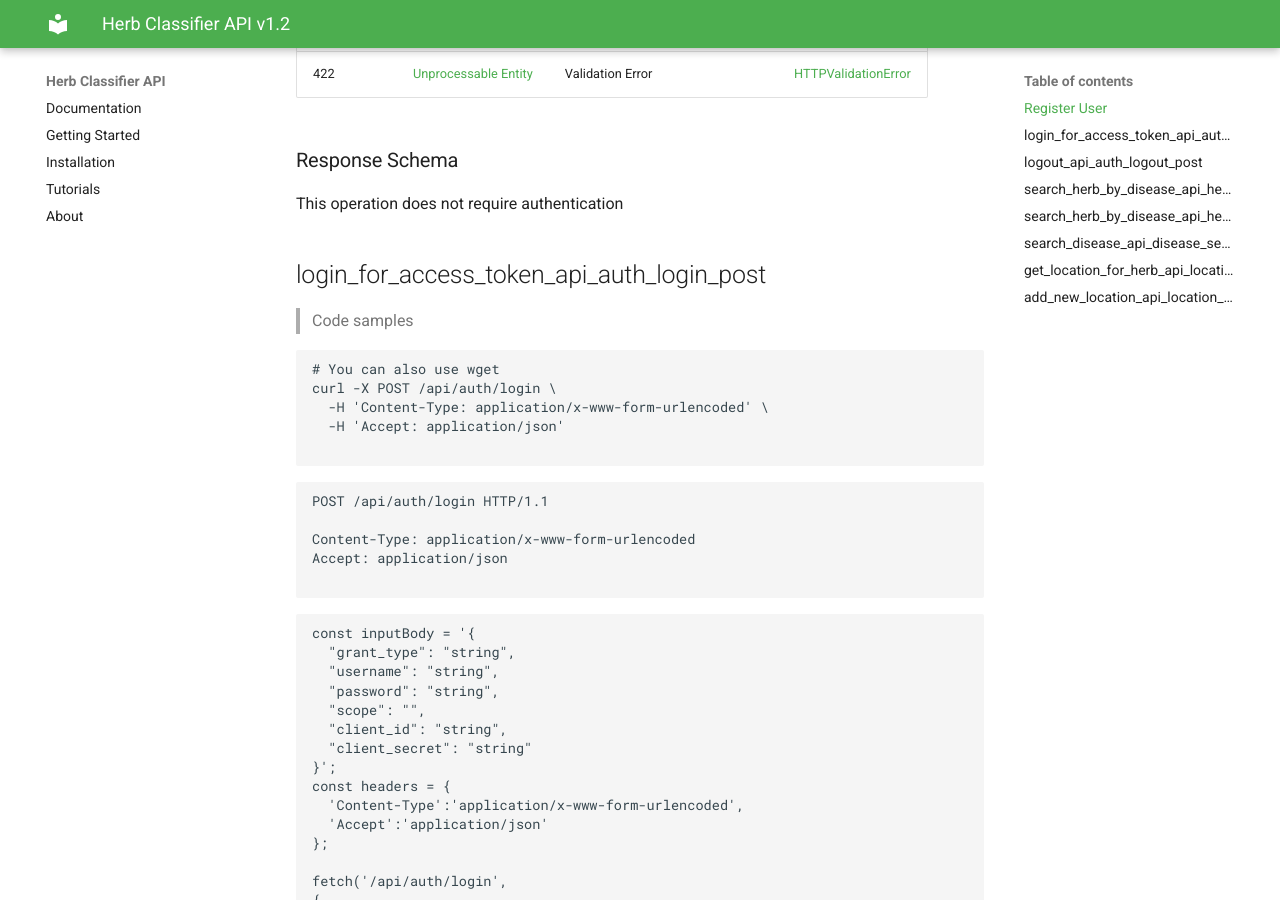
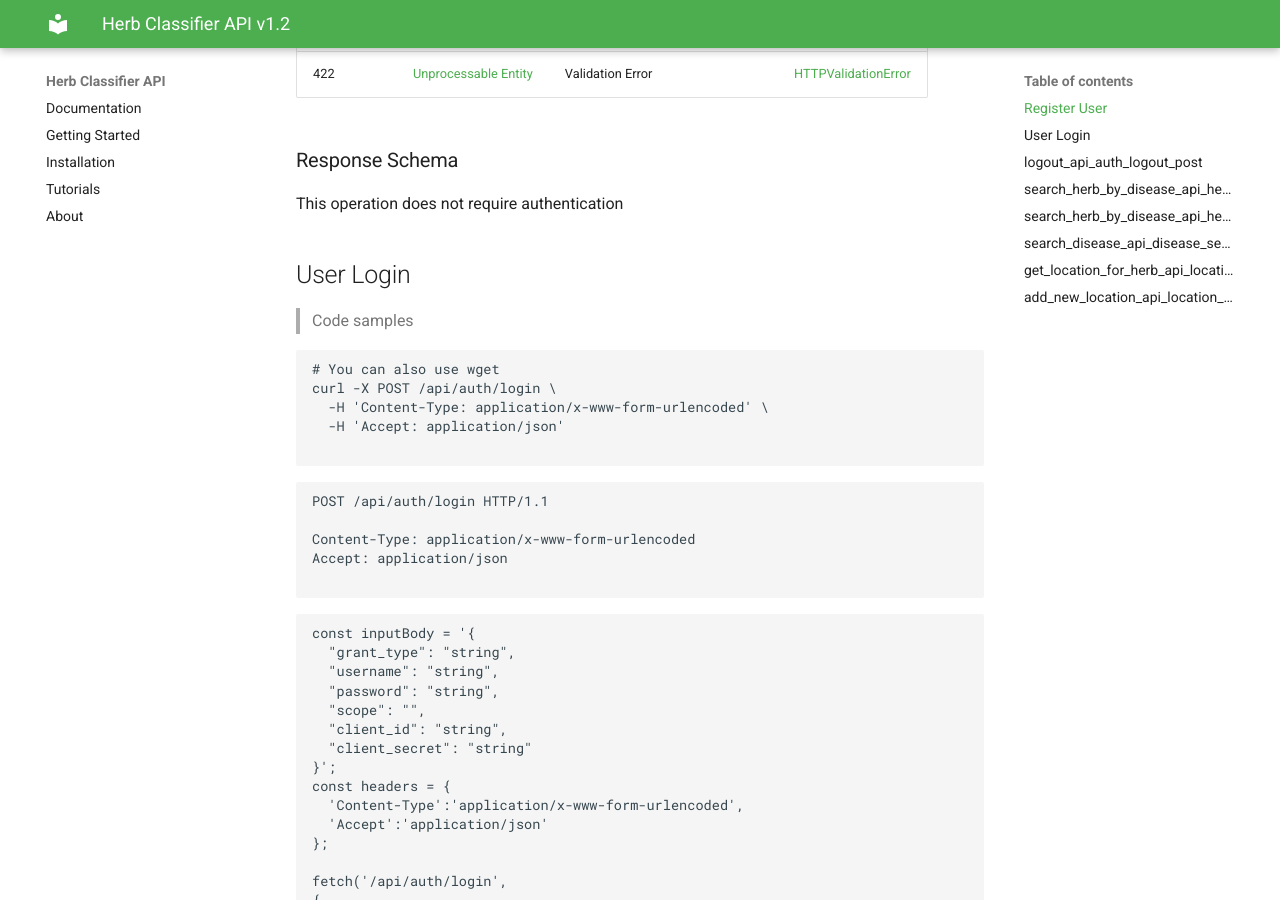
Before and after one commit to dilshankarunarathne/herb-classifier-backend, an MkDocs documentation site: the page built from docs/api_documentation.md, in a window 1280 px wide and 900 px high, scrolled down 4454 px. Built offline with MkDocs 1.6.1 and Material for MkDocs 9.7.7, drawn with Linux system fonts in a browser that asks for light colours.

Commit message:
Update api_documentation.md

```diff
--- a/docs/api_documentation.md
+++ b/docs/api_documentation.md
@@ -246,7 +246,7 @@ null
 This operation does not require authentication
 </aside>
 
-## login_for_access_token_api_auth_login_post
+## User Login
 
 <a id="opIdlogin_for_access_token_api_auth_login_post"></a>
 
```
